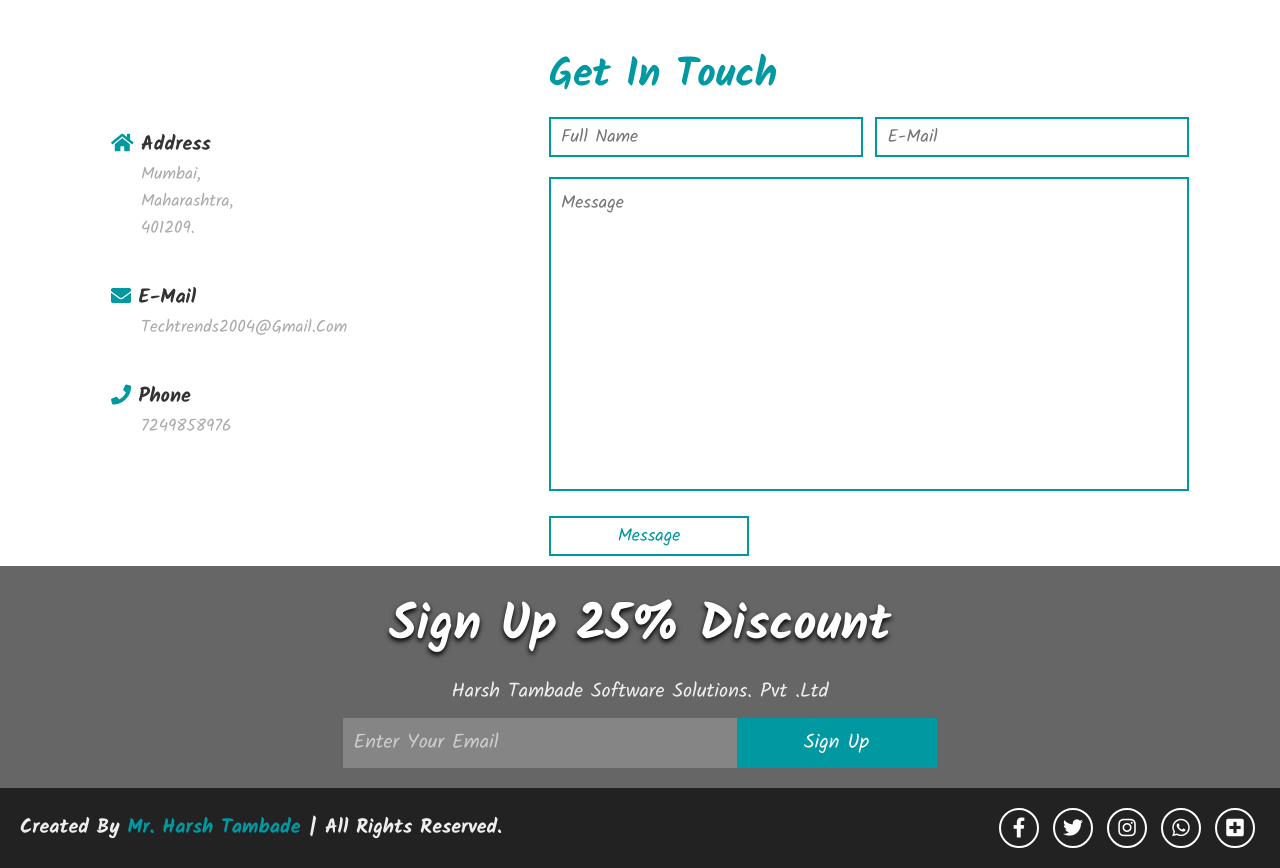
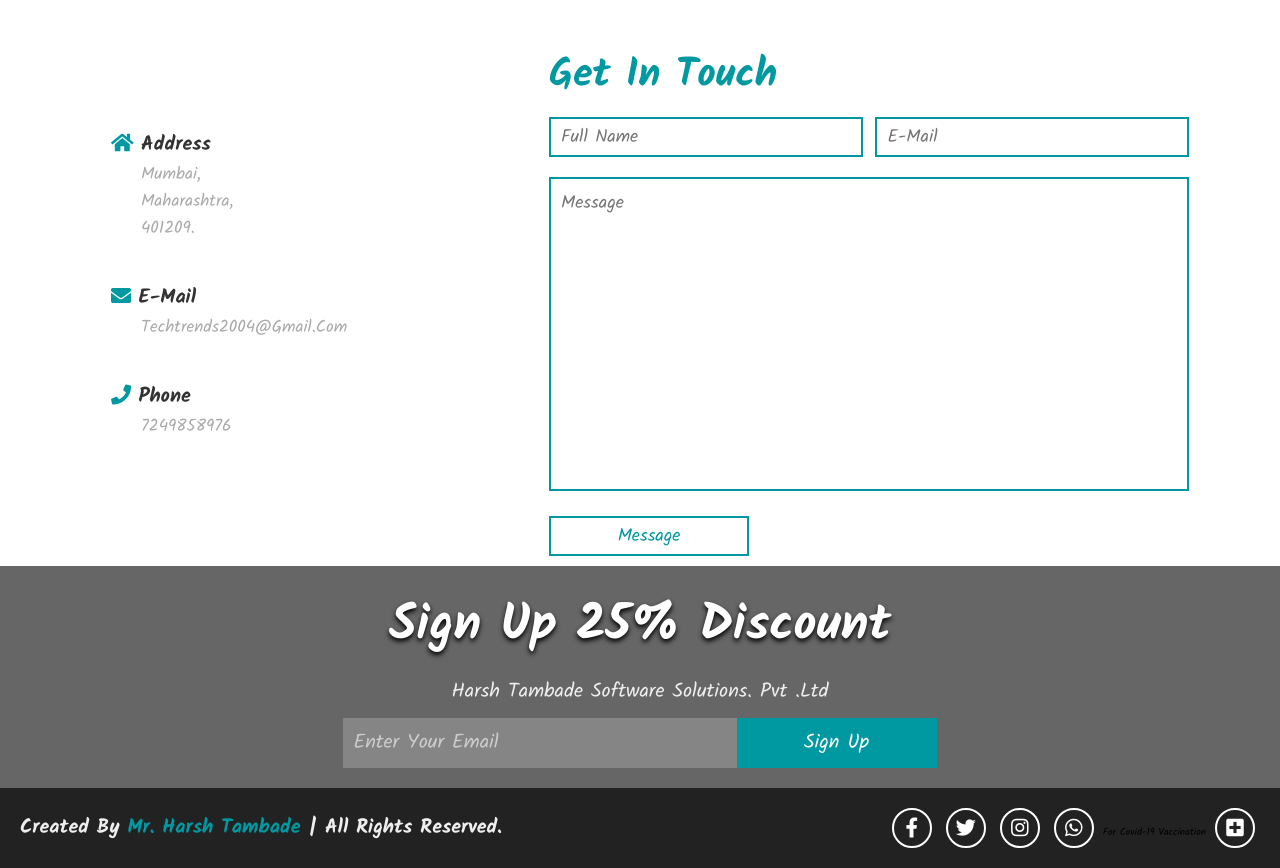
Before and after one commit to Code-with-Harsh-Tambade/tourismbyharsh, a plain HTML site: page index.html in a window 1280 px wide. Shown: the part 5154-6022 px from the top of the page. Drawn offline with nearby package versions, Linux system fonts and the light colour scheme; files whose address does not match are found by name.

Commit message:
Update index.html

```diff
--- a/index.html
+++ b/index.html
@@ -511,6 +511,7 @@
     <a href="https://twitter.com/TambadeHarsh" class="fab fa-twitter"></a>
     <a href="https://www.instagram.com/harsh_tambade/" class="fab fa-instagram"></a>
     <a href="https://web.whatsapp.com/" class="fab fa-whatsapp"></a>
+    For covid-19 vaccination
     <a href="https://www.cowin.gov.in/home" class="fa fa-plus-square"></a>
 
 </div>
```
